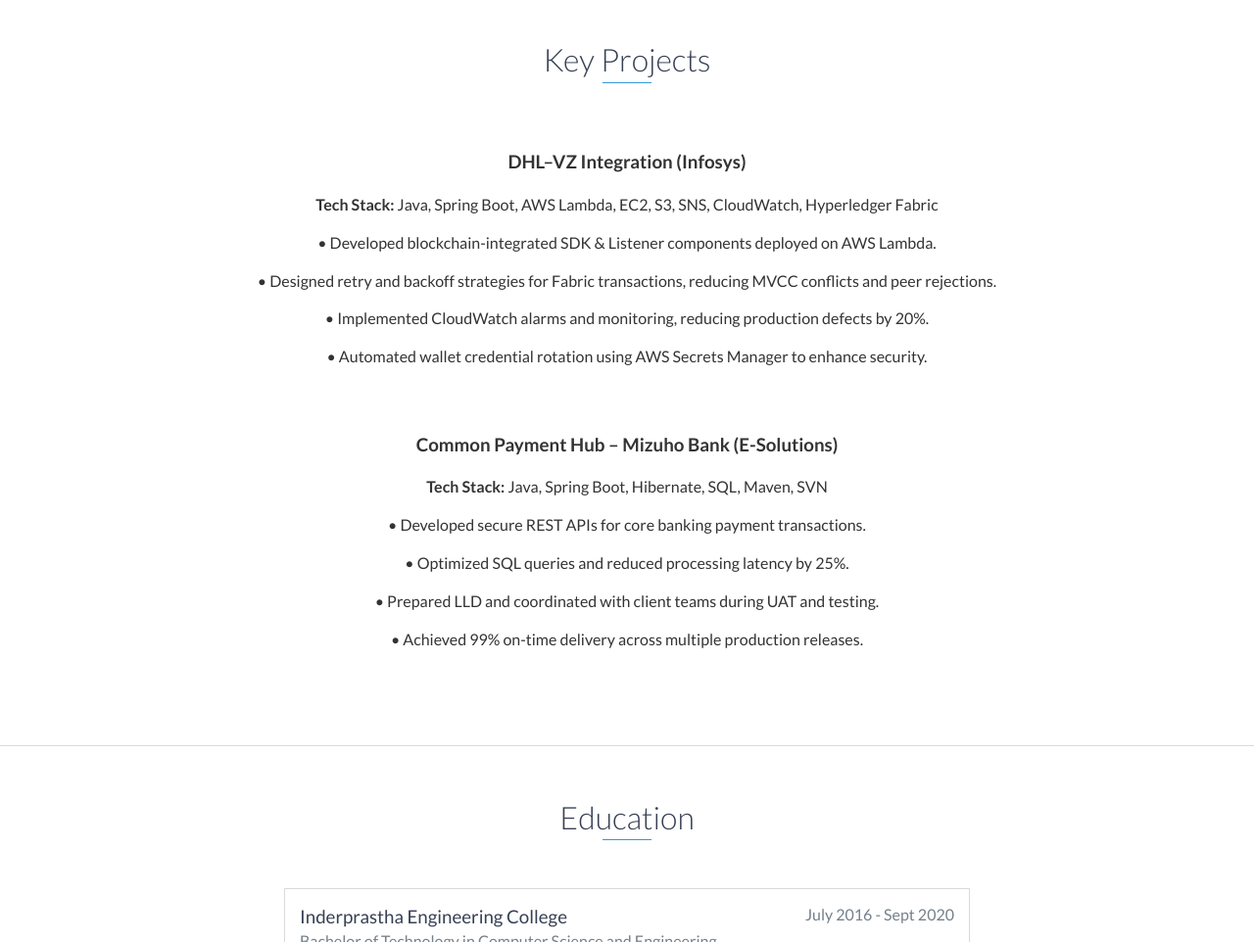
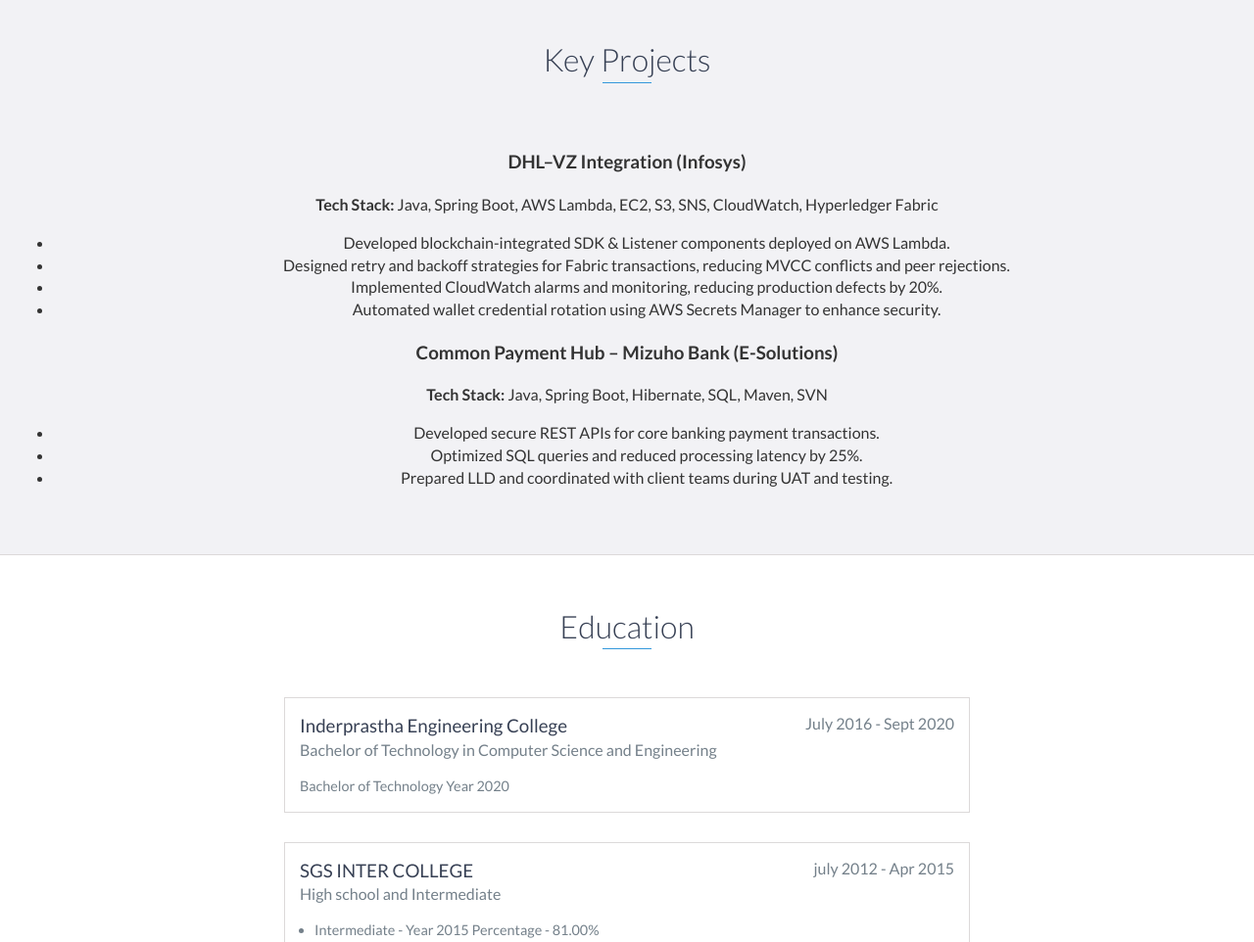
Before and after one commit to Sanjay8874/Sanjay8874.github.io, a website: page index.html in a window 1280 px wide. Shown: the part 2180-3142 px from the top of the page at 98% size. Drawn offline with nearby package versions, Linux system fonts and the light colour scheme.

Commit message:
Updated the project

```diff
--- a/index.html
+++ b/index.html
@@ -138,27 +138,40 @@
 </div>
 
 <!-- Projects Section -->
-<div id="projects">
+ <div id="projects" class="background-alt">
     <h2 class="heading">Key Projects</h2>
 
-    <div class="project">
-        <h3>DHL–VZ Integration (Infosys)</h3>
-        <p><strong>Tech Stack:</strong> Java, Spring Boot, AWS Lambda, EC2, S3, SNS, CloudWatch, Hyperledger Fabric</p>
-        <p>• Developed blockchain-integrated SDK & Listener components deployed on AWS Lambda.</p>
-        <p>• Designed retry and backoff strategies for Fabric transactions, reducing MVCC conflicts and peer rejections.</p>
-        <p>• Implemented CloudWatch alarms and monitoring, reducing production defects by 20%.</p>
-        <p>• Automated wallet credential rotation using AWS Secrets Manager to enhance security.</p>
+    <div class="project-card">
+        <h3>DHL–VZ Integration <span>(Infosys)</span></h3>
+
+        <p class="tech-stack">
+            <strong>Tech Stack:</strong> Java, Spring Boot, AWS Lambda, EC2, S3, SNS,
+            CloudWatch, Hyperledger Fabric
+        </p>
+
+        <ul>
+            <li>Developed blockchain-integrated SDK & Listener components deployed on AWS Lambda.</li>
+            <li>Designed retry and backoff strategies for Fabric transactions, reducing MVCC conflicts and peer rejections.</li>
+            <li>Implemented CloudWatch alarms and monitoring, reducing production defects by 20%.</li>
+            <li>Automated wallet credential rotation using AWS Secrets Manager to enhance security.</li>
+        </ul>
     </div>
 
-    <div class="project">
-        <h3>Common Payment Hub – Mizuho Bank (E-Solutions)</h3>
-        <p><strong>Tech Stack:</strong> Java, Spring Boot, Hibernate, SQL, Maven, SVN</p>
-        <p>• Developed secure REST APIs for core banking payment transactions.</p>
-        <p>• Optimized SQL queries and reduced processing latency by 25%.</p>
-        <p>• Prepared LLD and coordinated with client teams during UAT and testing.</p>
-        <p>• Achieved 99% on-time delivery across multiple production releases.</p>
+    <div class="project-card">
+        <h3>Common Payment Hub – Mizuho Bank <span>(E-Solutions)</span></h3>
+
+        <p class="tech-stack">
+            <strong>Tech Stack:</strong> Java, Spring Boot, Hibernate, SQL, Maven, SVN
+        </p>
+
+        <ul>
+            <li>Developed secure REST APIs for core banking payment transactions.</li>
+            <li>Optimized SQL queries and reduced processing latency by 25%.</li>
+            <li>Prepared LLD and coordinated with client teams during UAT and testing.</li>
+        </ul>
     </div>
 </div>
+
 
     <!-- End #experience -->
 
```
